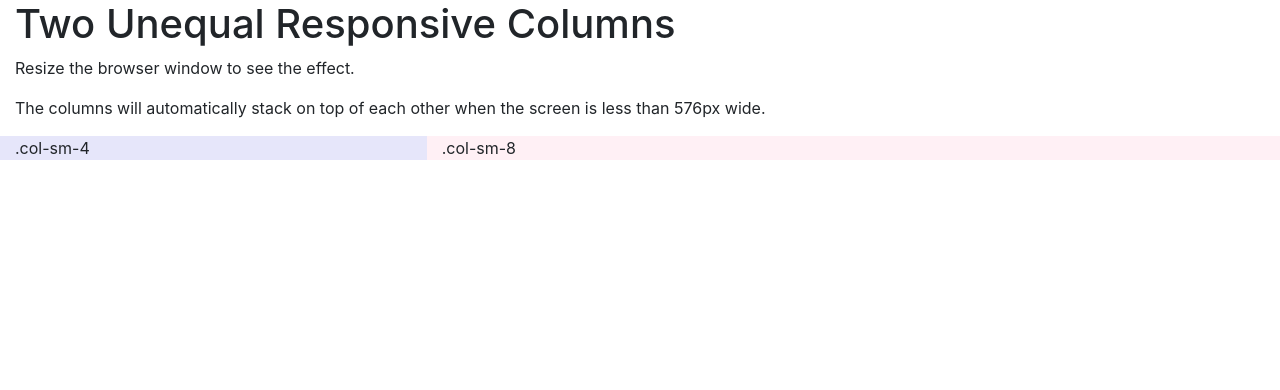
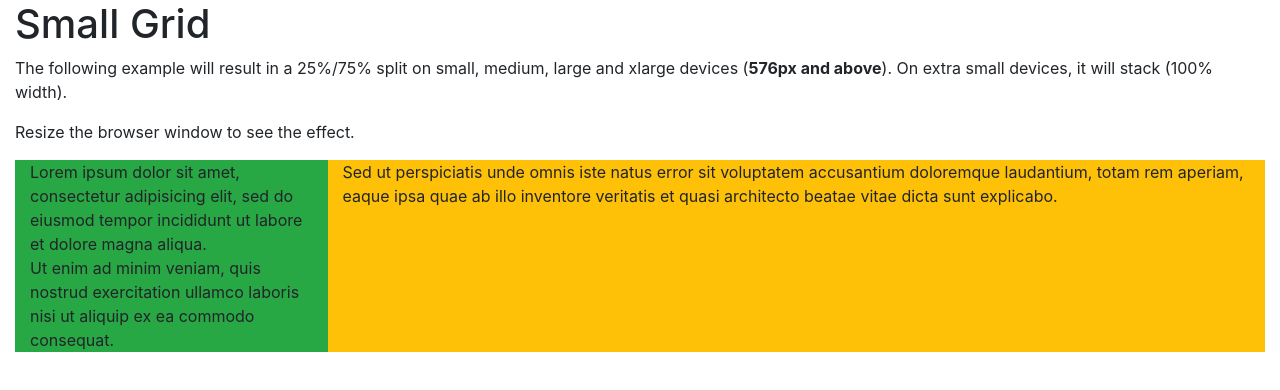
Before and after one commit to manoj-react/Bootstrap-Grid, a plain HTML site: page index.html in a window 1280 px wide. Drawn offline with nearby package versions, Linux system fonts and the light colour scheme.

Commit message:
bootstarp sm size

```diff
--- a/index.html
+++ b/index.html
@@ -1,7 +1,7 @@
 <!DOCTYPE html>
 <html lang="en">
 <head>
-  <title>Bootstrap Basic cols grid</title>
+  <title>Bootstrap sm size</title>
   <meta charset="utf-8">
   <meta name="viewport" content="width=device-width, initial-scale=1">
   <link rel="stylesheet" href="https://maxcdn.bootstrapcdn.com/bootstrap/4.5.2/css/bootstrap.min.css">
@@ -12,12 +12,19 @@
 <body>
 
 <div class="container-fluid">
-  <h1>Two Unequal Responsive Columns</h1>
+  <h1>Small Grid</h1>
+  <p>The following example will result in a 25%/75% split on small, medium, large and xlarge devices (<strong>576px and above</strong>). On extra small devices, it will stack (100% width).</p>
   <p>Resize the browser window to see the effect.</p>
-  <p>The columns will automatically stack on top of each other when the screen is less than 576px wide.</p>
-  <div class="row">
-    <div class="col-sm-4" style="background-color:lavender;">.col-sm-4</div>
-    <div class="col-sm-8" style="background-color:lavenderblush;">.col-sm-8</div>
+  <div class="container-fluid">
+    <div class="row">
+      <div class="col-sm-3 bg-success">
+        Lorem ipsum dolor sit amet, consectetur adipisicing elit, sed do eiusmod tempor incididunt ut labore et dolore magna aliqua.<br>
+        Ut enim ad minim veniam, quis nostrud exercitation ullamco laboris nisi ut aliquip ex ea commodo consequat.
+      </div>
+      <div class="col-sm-9 bg-warning">
+        Sed ut perspiciatis unde omnis iste natus error sit voluptatem accusantium doloremque laudantium, totam rem aperiam, eaque ipsa quae ab illo inventore veritatis et quasi architecto beatae vitae dicta sunt explicabo.
+      </div>
+    </div>
   </div>
 </div>
 
```
